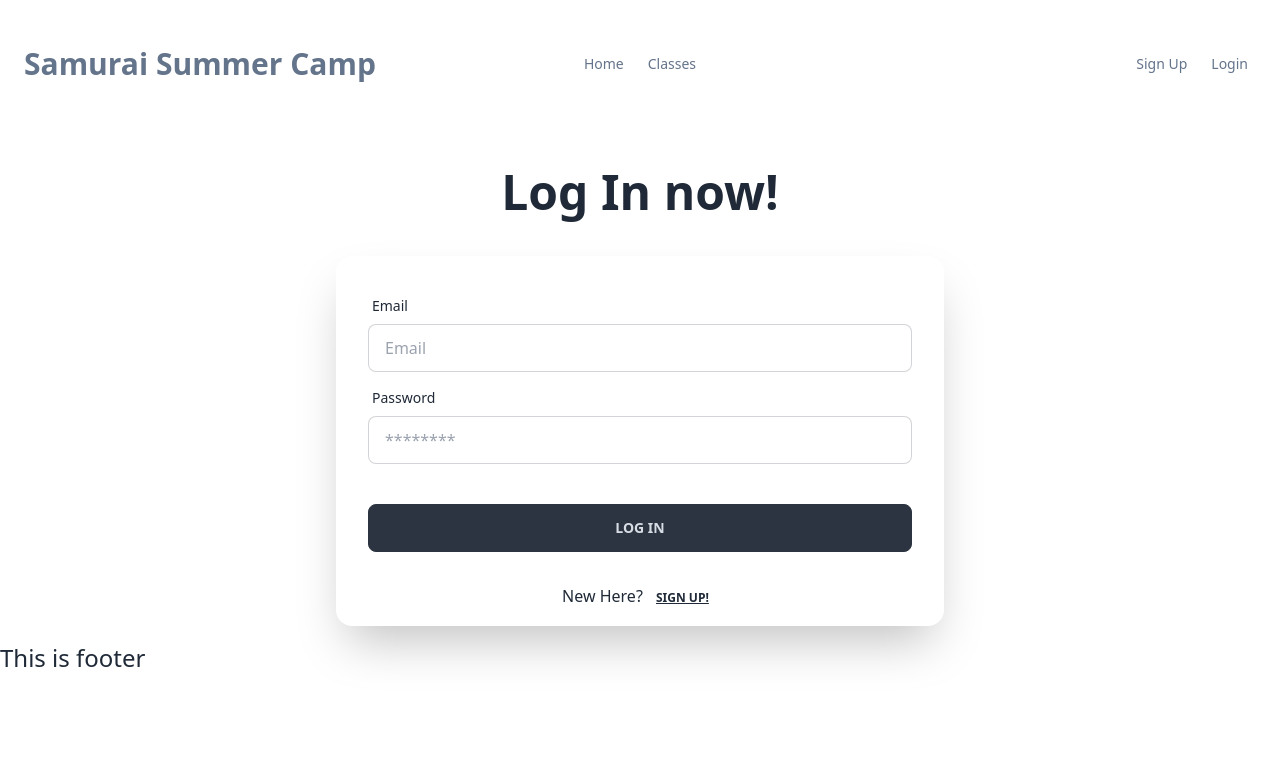
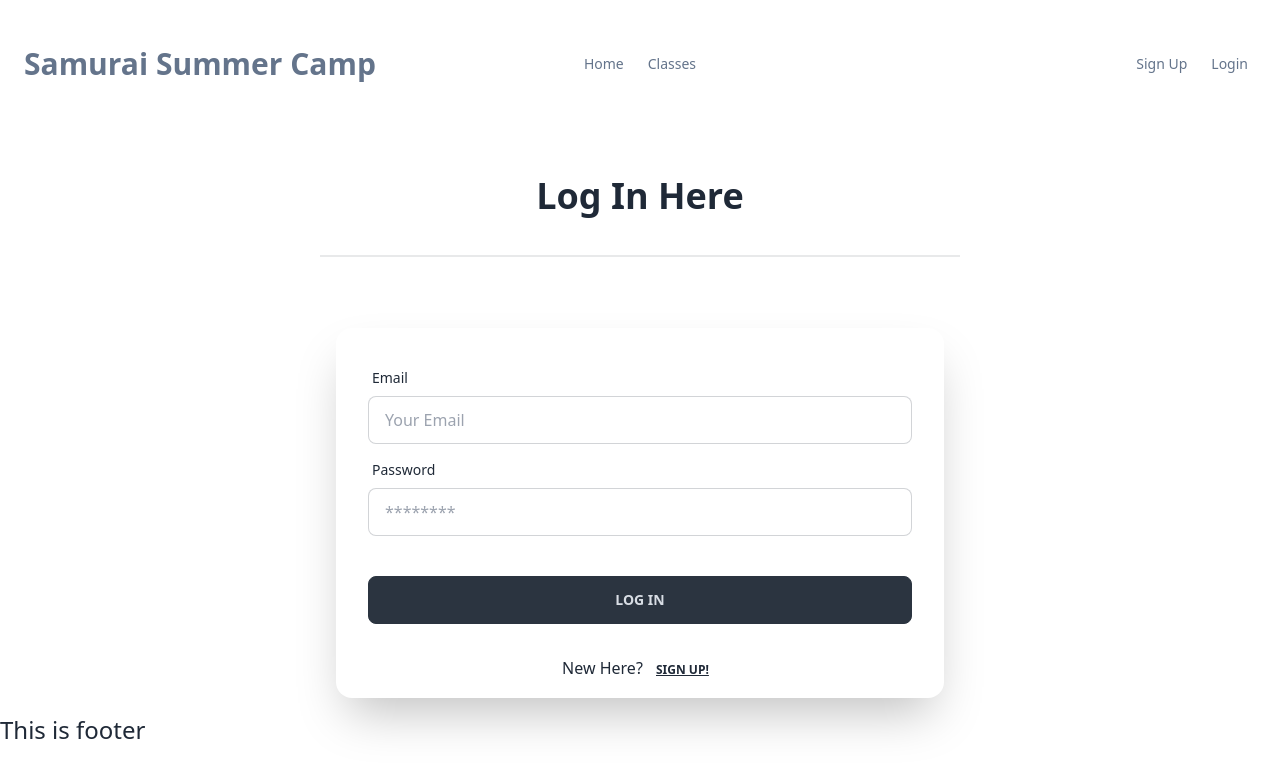
Before and after one commit to shuvrodev337/samurai-summer-camp-client, a React (Vite) app: page /login in a window 1280 px wide. Shown: the top 778 px of the page. Built offline with nearby package versions, Linux system fonts and the light colour scheme; no server answers.

Commit message:
added section title component

```diff
--- /dev/null
+++ b/src/components/SectionTitle.jsx
@@ -0,0 +1,13 @@
+
+const SectionTitle = ({sectionHeading,sectionSubHeading}) => {
+    return (
+        <div  className="mx-auto text-center md:w-6/12 my-12">
+            <h3 className="text-4xl font-semibold   py-4">{sectionHeading}</h3>
+            <div className="divider"></div>
+            <p className=" mb-2">{sectionSubHeading}</p>
+
+        </div>
+    );
+};
+
+export default SectionTitle;
--- a/src/pages/Login/Login.jsx
+++ b/src/pages/Login/Login.jsx
@@ -2,6 +2,7 @@ import { useState } from "react";
 import { useForm } from "react-hook-form";
 import { Link, useNavigate } from "react-router-dom";
 import useAuth from "../../hooks/useAuth";
+import SectionTitle from "../../components/sectionTitle";
 const Login = () => {
 
   const [errorMsg,setErrorMsg] = useState('')
@@ -29,11 +30,11 @@ const Login = () => {
   }
 
     return (
+    <>
+    <SectionTitle sectionHeading={'Log In Here'} ></SectionTitle>
       <div className="md:w-1/2 mx-auto">
       <div className="hero-content flex-col gap-10">
-        <div className="text-center ">
-          <h1 className="text-5xl font-bold">Log In now!</h1>
-        </div>
+
         <div className="card  w-full  shadow-2xl bg-base-100 ">
           <form onSubmit={handleSubmit(onSubmit)} className="card-body">
 
@@ -43,7 +44,7 @@ const Login = () => {
               </label>
               <input
                 type="email"
-                placeholder="Email"
+                placeholder="Your Email"
                 className="input input-bordered"
                 {...register("email", { required: true })}
 
@@ -86,6 +87,9 @@ const Login = () => {
         </div>
       </div>
     </div>
+
+
+    </>
     );
 };
 
--- a/src/pages/Signup/Signup.jsx
+++ b/src/pages/Signup/Signup.jsx
@@ -2,6 +2,7 @@ import { useState } from "react";
 import { useForm } from "react-hook-form";
 import { Link, useNavigate } from "react-router-dom";
 import useAuth from "../../hooks/useAuth";
+import SectionTitle from "../../components/sectionTitle";
 
 const Signup = () => {
     const [errorMsg,setErrorMsg] = useState('')
@@ -34,11 +35,13 @@ const Signup = () => {
     };
 
     return (
+        <>
+        <SectionTitle sectionHeading={'Sign Up Now!'}></SectionTitle>
         <div className="md:w-1/2 mx-auto">
         <div className="hero-content flex-col gap-10">
-          <div className="text-center ">
+          {/* <div className="text-center ">
             <h1 className="text-5xl font-bold">Sign Up now!</h1>
-          </div>
+          </div> */}
           <div className="card  w-full  shadow-2xl bg-base-100 ">
             <form onSubmit={handleSubmit(onSubmit)} className="card-body">
               <div className="form-control">
@@ -139,6 +142,8 @@ const Signup = () => {
           </div>
         </div>
       </div>
+
+        </>
     );
 };
 
```
